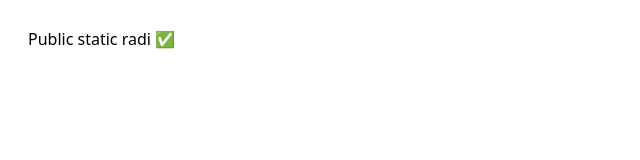
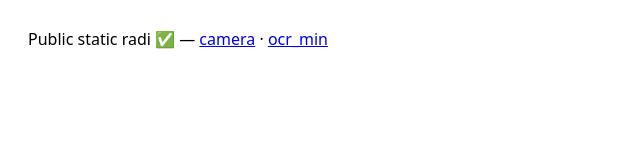
Before and after one commit to snowboll-3/ai-shelf-life-app, a website: page public/index.html in a window 1280 px wide. Shown: the whole page, without its empty margins (0-640 px from the left). Drawn offline with Linux system fonts and the light colour scheme.

Commit message:
public: add minimal index/camera/ocr_min

```diff
--- a/public/index.html
+++ b/public/index.html
@@ -1,2 +1,4 @@
 <!doctype html><meta charset="utf-8"><title>Public OK</title>
-<body style="font:16px system-ui;padding:20px">Public static radi ✅</body>
+<body style="font:16px system-ui;padding:20px">
+Public static radi ✅ — <a href="/public/camera.html">camera</a> · <a href="/public/ocr_min.html">ocr_min</a>
+</body>
```
